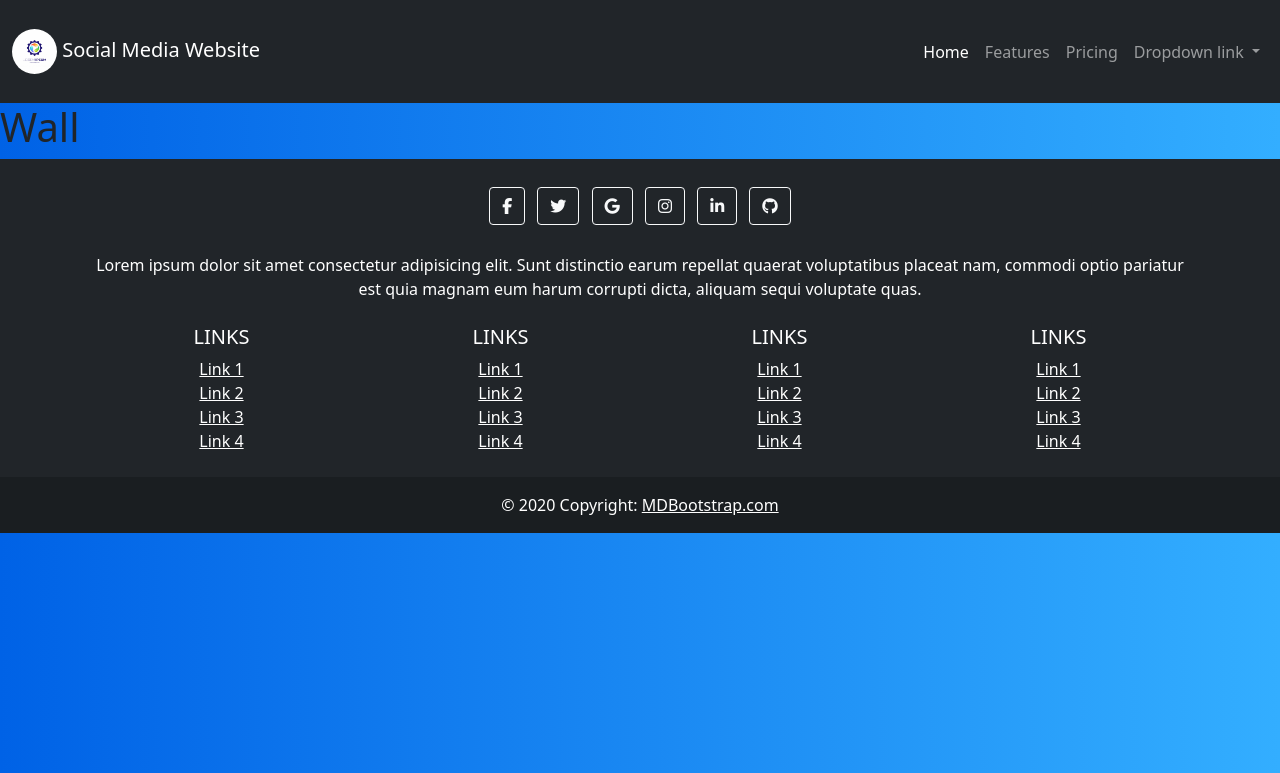
After one commit to tanishparmar/SocialMediaDjango, a Django app: page /wall in a window 1280 px wide. The commit adds this page. Shown: the top 773 px of the page. Run offline with Django 3.2, Linux system fonts and the light colour scheme; some libraries are stand-ins or nearby versions.

Commit message:
Added Wall URL map and response

```diff
--- a/home/templates/home/Home.html
+++ b/home/templates/home/Home.html
@@ -1,8 +1,5 @@
 {%extends "home/base.html"%}
 {%block content%}
-{%if user.is_authenticated%}
-<h1>Logged In User!!</h1>
-{%else%}
 <div class="container home">
     <div class="row">
         <div class="col-lg-10 col-xl-9 mx-auto">
@@ -63,7 +60,7 @@
                         <div class="form-label-group">
                             <input type="password" id="inputConfirmPassword" class="form-control" placeholder="Password"
                                 required name="confirmPassword">
-                            <label for="inputConfirmPassword">Confirm password</label>
+                            <label for="inputConfirmPassword">Confirm Password</label>
                         </div>
                         <button class="btn btn-lg btn-primary btn-block text-uppercase" type="submit"
                             name="Register">Register</button>
@@ -105,5 +102,4 @@
         </div>
     </div>
 </div>
-{%endif%}
 {%endblock%}
--- a/home/templates/home/Navbar.html
+++ b/home/templates/home/Navbar.html
@@ -1,4 +1,4 @@
-<nav class="navbar navbar-expand-lg navbar-dark bg-dark py-4">
+<nav class="navbar navbar-expand-lg navbar-dark bg-dark py-4" style="position: sticky;top: 0;z-index:1;">
     <div class="container-fluid">
         {% load static %}
         <a class="navbar-brand" href="/">
--- /dev/null
+++ b/home/templates/home/wall.html
@@ -0,0 +1,4 @@
+{%extends "home/base.html"%}
+{%block content%}
+<h1>Wall</h1>
+{%endblock%}
--- a/home/urls.py
+++ b/home/urls.py
@@ -3,5 +3,6 @@ from . import views
 
 urlpatterns = [
     path('', views.home),
-    path("logout/", views.logout)
+    path("logout/", views.logout),
+    path("wall", views.wall)
 ]
--- a/home/views.py
+++ b/home/views.py
@@ -4,6 +4,7 @@ from django.contrib import auth
 from django.contrib import messages
 import string
 import random
+from django.shortcuts import redirect
 
 # Create your views here.
 
@@ -11,51 +12,58 @@ register = True
 
 
 def home(request):
-    global register
-    if request.method == "POST":
-        if "Change" in request.POST:
-            register = request.POST.get('register') == "True"
-        elif "Register" in request.POST:
-            first_name = request.POST["first_name"]
-            last_name = request.POST["last_name"]
-            email = request.POST["email"]
-            username = request.POST["username"]
-            password = request.POST["password"]
-            confirmPassword = request.POST["confirmPassword"]
-            if password == confirmPassword:
-                if User.objects.filter(username=username).exists():
+    if request.user.is_authenticated:
+        return redirect("/wall")
+    else:
+        global register
+        if request.method == "POST":
+            if "Change" in request.POST:
+                register = request.POST.get('register') == "True"
+            elif "Register" in request.POST:
+                first_name = request.POST["first_name"]
+                last_name = request.POST["last_name"]
+                email = request.POST["email"]
+                username = request.POST["username"]
+                password = request.POST["password"]
+                confirmPassword = request.POST["confirmPassword"]
+                if password == confirmPassword:
+                    if User.objects.filter(username=username).exists():
+                        messages.error(
+                            request, "Username Taken. User Not Created.")
+                    elif User.objects.filter(email=email).exists():
+                        messages.error(
+                            request, "Email Already Exists. User Not Created.")
+                    else:
+                        url = "".join(random.choices(
+                            string.ascii_uppercase+string.digits, k=10))
+                        while User.objects.filter(url=url).exists():
+                            url = "".join(random.choices(
+                                string.ascii_letters+string.digits, k=10))
+                        user = User.objects.create(
+                            first_name=first_name, last_name=last_name, email=email, username=username, url=url)
+                        user.set_password(password)
+                        user.save()
+                        register = False
+                        return render(request, "home/home.html", {"register": register})
+                else:
                     messages.error(
-                        request, "Username Taken. User Not Created.")
-                elif User.objects.filter(email=email).exists():
-                    messages.error(
-                        request, "Email Already Exists. User Not Created.")
+                        request, "Passwords don't match. User Not Created.")
+            elif "Signin" in request.POST:
+                username = request.POST["username"]
+                password = request.POST["password"]
+                user = auth.authenticate(username=username, password=password)
+                if user is not None:
+                    auth.login(request, user)
+                    return redirect("/wall")
                 else:
-                    url = "".join(random.choices(
-                        string.ascii_uppercase+string.digits, k=10))
-                    while User.objects.filter(url=url).exists():
-                        url = "".join(random.choices(
-                            string.ascii_letters+string.digits, k=10))
-                    user = User.objects.create(
-                        first_name=first_name, last_name=last_name, email=email, username=username, url=url)
-                    user.set_password(password)
-                    user.save()
-                    register = False
-                    return render(request, "home/home.html", {"register": register})
-            else:
-                messages.error(
-                    request, "Passwords don't match. User Not Created.")
-        elif "Signin" in request.POST:
-            username = request.POST["username"]
-            password = request.POST["password"]
-            user = auth.authenticate(username=username, password=password)
-            if user is not None:
-                auth.login(request, user)
-                return render(request, "home/home.html", {"register": register})
-            else:
-                messages.error(request, "Invalid Credentials.")
-    return render(request, "home/home.html", {"register": register})
+                    messages.error(request, "Invalid Credentials.")
+        return render(request, "home/home.html", {"register": register})
 
 
 def logout(request):
     auth.logout(request)
-    return render(request, "home/home.html", {"register": register})
+    return redirect("/")
+
+
+def wall(request):
+    return render(request, "home/wall.html")
```
